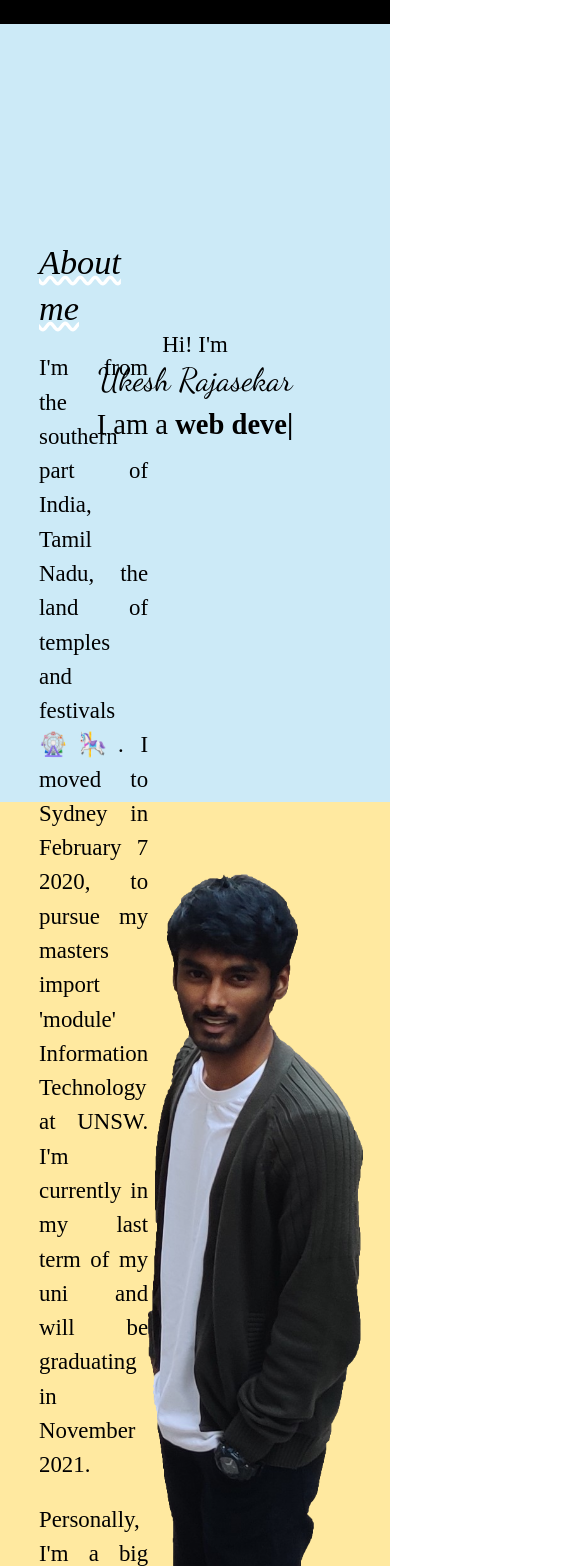
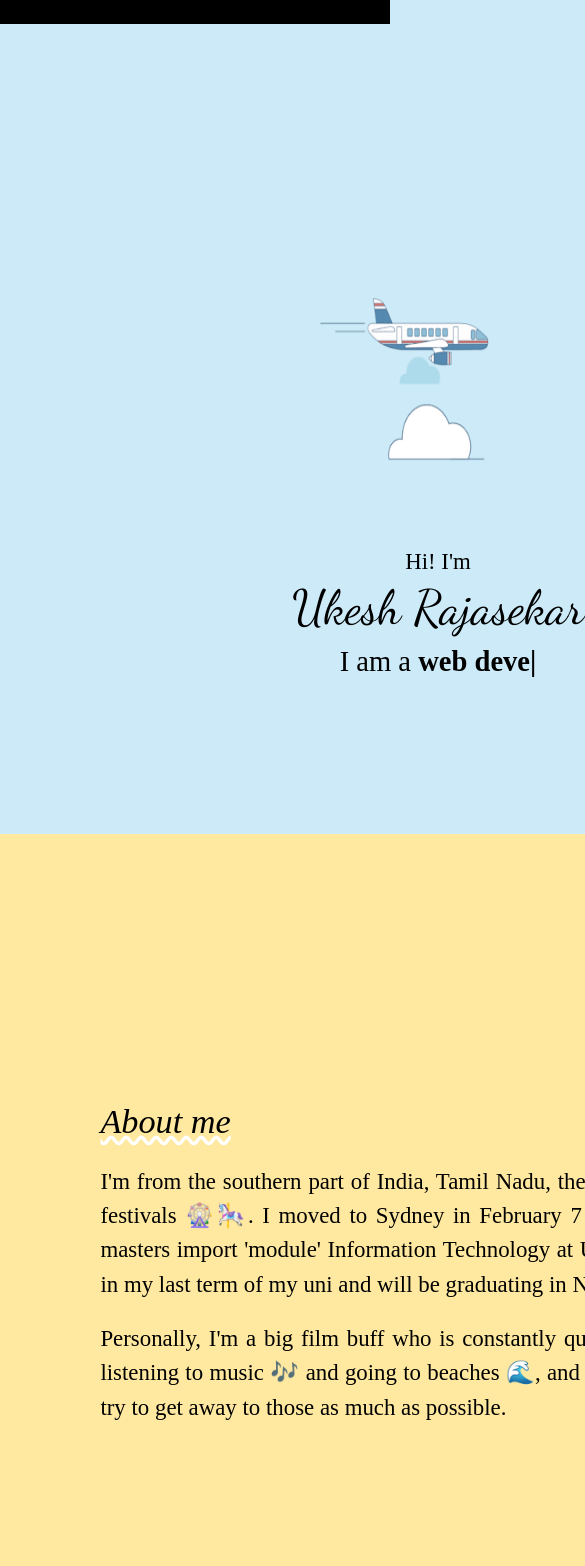
Before and after one commit to ukesh-rajasekar/myPortfolio, a React (Create React App) app: page / in a window 390 px wide. Shown: the part 42-1608 px from the top of the page, 585 px wide, since content can reach past the window. Built offline with nearby package versions, Linux system fonts and the light colour scheme.

Commit message:
fixed responsiveness

```diff
--- a/src/App.css
+++ b/src/App.css
@@ -1,6 +1,77 @@
 .root {
    width: 100%;
    height: 100%;
+}
+
+.header {
+   text-align: center;
+   background-color: rgb(204, 234, 247);
+   height: 100vh;
+   position: sticky;
+   top: 0px;
+   display: flex;
+   justify-content: space-around;
+   align-items: center;
+   background-image: url('./constants//rain.svg');
+   background-size: cover;
+   background-position: center bottom;
+}
+
+#about,
+#work,
+#site {
+   height: 100vh;
+   position: sticky;
+   top: 0px;
+   display: flex;
+   justify-content: space-around;
+   align-items: center;
+}
+#about {
+   background-color: rgb(255, 233, 160);
+}
+
+#work {
+   background-color: #cfe5cc;
+}
+
+#site {
+   background-color: rgb(255, 217, 225);
+   /* justify-content: center; */
+}
+
+.image {
+   flex: 1 1 0%;
+   display: flex;
+   justify-content: flex-end;
+   position: relative;
+}
+
+@media screen and (max-width: 800px) {
+   .header {
+      background-image: none;
+      /* position: relative; */
+   }
+   #about,
+   #work,
+   .header,
+   #site {
+      height: 100vh;
+      width: 100vh;
+
+      padding: 1rem;
+   }
+
+   img {
+      width: 50vh;
+      height: 50vh;
+   }
+   .h1 {
+      font-size: 3em !important;
+   }
+   .image {
+      display: none;
+   }
 }
 
 .about:hover {
@@ -30,14 +101,15 @@
    cursor: pointer;
 }
 
-@media screen and (max-width: 900px) {
+/* @media screen and (max-width: 900px) {
    .h1 {
       font-size: 2rem !important;
    }
 }
 
-/* @media screen and (min-width: 600px) {
-   .h1 {
-      font-size: 2rem !important;
+@media screen and (min-width: 600px) {
+   .header-gif {
+      width: 300px;
+      height: 400px;
    }
 } */
--- a/src/pages/About.js
+++ b/src/pages/About.js
@@ -7,15 +7,15 @@ export default function About() {
    return (
       <div
          id='about'
-         style={{
-            height: '100vh',
-            position: 'sticky',
-            top: 0,
-            backgroundColor: '#ffe9a0',
-            display: 'flex',
-            justifyContent: 'space-around',
-            alignItems: 'center',
-         }}
+         // style={{
+         //    height: '100vh',
+         //    position: 'sticky',
+         //    top: 0,
+         //    backgroundColor: '#ffe9a0',
+         //    display: 'flex',
+         //    justifyContent: 'space-around',
+         //    alignItems: 'center',
+         // }}
       >
          <div
             style={{
@@ -27,9 +27,6 @@ export default function About() {
          >
             <div
                style={{
-                  // width: '50%',
-                  // height: '100%',
-                  // margin: '3%',
                   flex: 1,
                   textAlign: 'justify',
                }}
@@ -54,15 +51,7 @@ export default function About() {
                </Typography>
                <br />
             </div>
-            <Box
-               display={{ xs: 'none', md: 'block', lg: 'block' }}
-               style={{
-                  flex: 1,
-                  display: 'flex',
-                  justifyContent: 'flex-end',
-                  position: 'relative',
-               }}
-            >
+            <div className='image'>
                <img
                   style={{
                      // position: 'absolute',
@@ -72,7 +61,7 @@ export default function About() {
                   src={me}
                   alt='soloTraveller'
                />
-            </Box>
+            </div>
          </div>
       </div>
    );
--- a/src/pages/Footer.js
+++ b/src/pages/Footer.js
@@ -5,19 +5,18 @@ import { Box } from '@material-ui/core';
 
 export default function Footer() {
    return (
-      <Box
-         display={{ xs: 'none', sm: 'block' }}
+      <div
          className='header'
-         style={{
-            textAlign: 'center',
-            backgroundColor: '#87cdf4',
-            height: '100vh',
-            position: 'sticky',
-            top: 0,
-            display: 'flex',
-            justifyContent: 'space-around',
-            alignItems: 'center',
-         }}
+         // style={{
+         //    textAlign: 'center',
+         //    backgroundColor: '#87cdf4',
+         //    height: '100vh',
+         //    position: 'sticky',
+         //    top: 0,
+         //    display: 'flex',
+         //    justifyContent: 'space-around',
+         //    alignItems: 'center',
+         // }}
       >
          <div
             className='header-wrapper'
@@ -29,12 +28,21 @@ export default function Footer() {
                justifyContent: 'space-around',
             }}
          >
+            {/* <Box display={{ xs: 'none', sm: 'block' }}> */}
             <img id='header-gif' src={lighthouse} alt='soloTraveller' />
+            {/* </Box> */}
             <div>
                <Typography>Still here,</Typography>
 
                <Typography variant='h1' className='h1'>
-                  Connect with me,{' '}
+                  Connect with me -{' '}
+                  <a
+                     style={{ color: 'white', textDecoration: 'none' }}
+                     href='https://www.linkedin.com/in/ukesh-rajasekar/'
+                  >
+                     LinkedIn
+                  </a>
+                  {' . '}
                   <a
                      style={{ color: 'white', textDecoration: 'none' }}
                      href='emailto:ukeshraju@gmail.com'
@@ -44,6 +52,6 @@ export default function Footer() {
                </Typography>
             </div>
          </div>
-      </Box>
+      </div>
    );
 }
--- a/src/pages/Header.js
+++ b/src/pages/Header.js
@@ -1,5 +1,7 @@
 import Typewriter from '../components/Typewriter';
 import headerBg from '../constants/planes.gif';
+import rain from '../constants/rain.svg';
+
 import Typography from '@material-ui/core/Typography';
 import { Box } from '@material-ui/core';
 
@@ -7,16 +9,19 @@ export default function Header() {
    return (
       <div
          className='header'
-         style={{
-            textAlign: 'center',
-            backgroundColor: '#cceaf7',
-            height: '100vh',
-            position: 'sticky',
-            top: 0,
-            display: 'flex',
-            justifyContent: 'space-around',
-            alignItems: 'center',
-         }}
+         // style={{
+         //    textAlign: 'center',
+         //    backgroundColor: '#cceaf7',
+         //    height: '100vh',
+         //    position: 'sticky',
+         //    top: 0,
+         //    display: 'flex',
+         //    justifyContent: 'space-around',
+         //    alignItems: 'center',
+         //    backgroundImage: `url(${rain})`,
+         //    backgroundSize: 'cover',
+         //    backgroundPosition: 'bottom',
+         // }}
       >
          <div
             className='header-wrapper'
@@ -24,13 +29,11 @@ export default function Header() {
                width: '80%',
                display: 'flex',
                alignItems: 'center',
-               flexDirection: 'row',
+               flexDirection: 'column',
                justifyContent: 'space-around',
             }}
          >
-            <Box display={{ xs: 'none', sm: 'block' }}>
-               <img id='header-gif' src={headerBg} alt='soloTraveller' />
-            </Box>
+            <img id='header-gif' src={headerBg} alt='soloTraveller' />
             <div>
                <Typography>Hi! I'm </Typography>
 
--- a/src/pages/Quotes.js
+++ b/src/pages/Quotes.js
@@ -5,15 +5,15 @@ export default function Quotes() {
    return (
       <div
          id='site'
-         style={{
-            height: '100vh',
-            position: 'sticky',
-            top: 0,
-            backgroundColor: '#ffd9e1',
-            display: 'flex',
-            justifyContent: 'center',
-            alignItems: 'center',
-         }}
+         //  style={{
+         //     height: '100vh',
+         //     position: 'sticky',
+         //     top: 0,
+         //     backgroundColor: '#ffd9e1',
+         //     display: 'flex',
+         //     justifyContent: 'center',
+         //     alignItems: 'center',
+         //  }}
       >
          <div
             className='site-wrapper'
--- a/src/pages/Work.js
+++ b/src/pages/Work.js
@@ -5,15 +5,15 @@ export default function Work() {
    return (
       <div
          id='work'
-         style={{
-            height: '100vh',
-            position: 'sticky',
-            top: 0,
-            backgroundColor: '#cfe5cc',
-            display: 'flex',
-            justifyContent: 'space-around',
-            alignItems: 'center',
-         }}
+         //  style={{
+         //     height: '100vh',
+         //     position: 'sticky',
+         //     top: 0,
+         //     backgroundColor: '#cfe5cc',
+         //     display: 'flex',
+         //     justifyContent: 'space-around',
+         //     alignItems: 'center',
+         //  }}
       >
          <div
             className='work-wrapper'
```
Also changed, not shown: src/constants/rain.svg (added).
